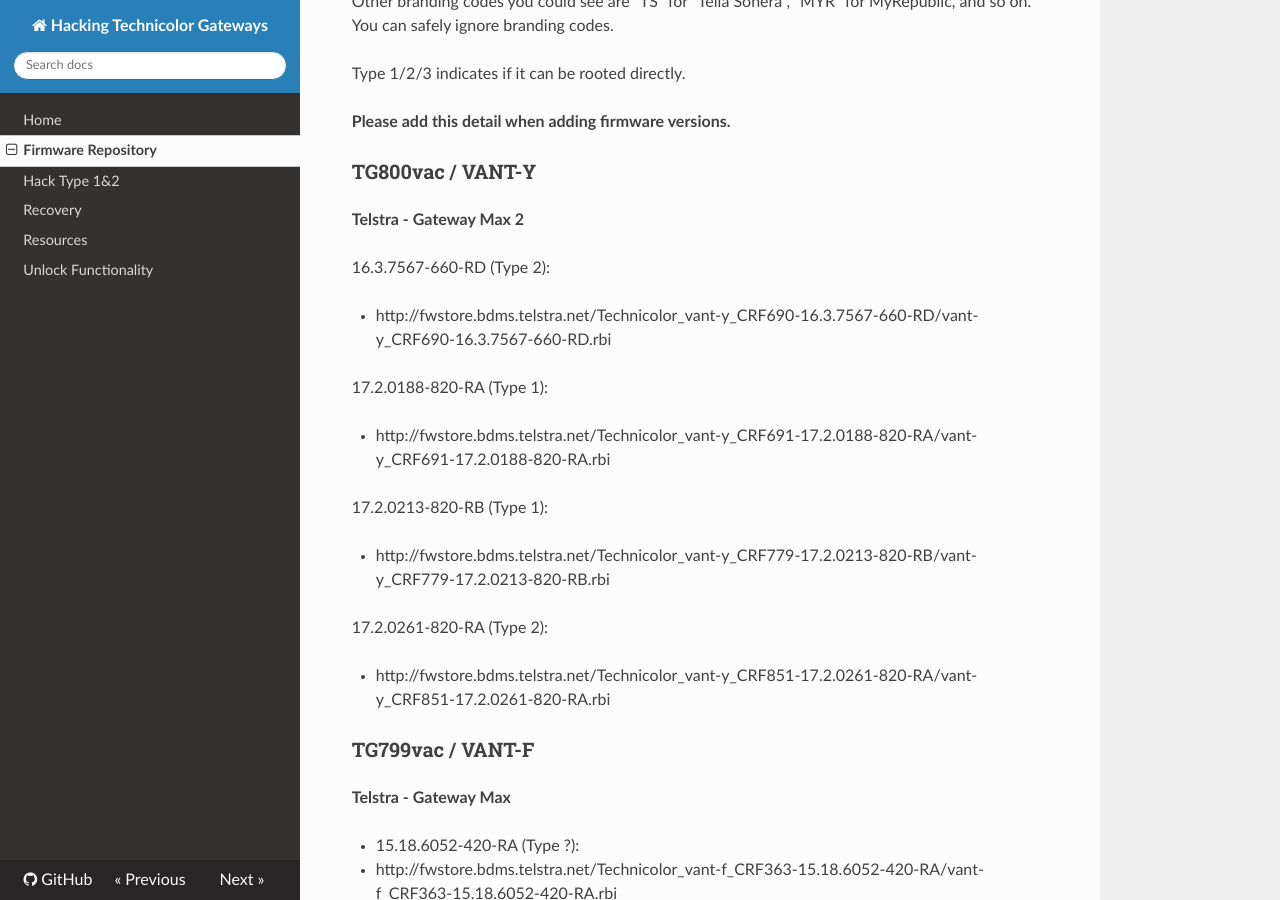
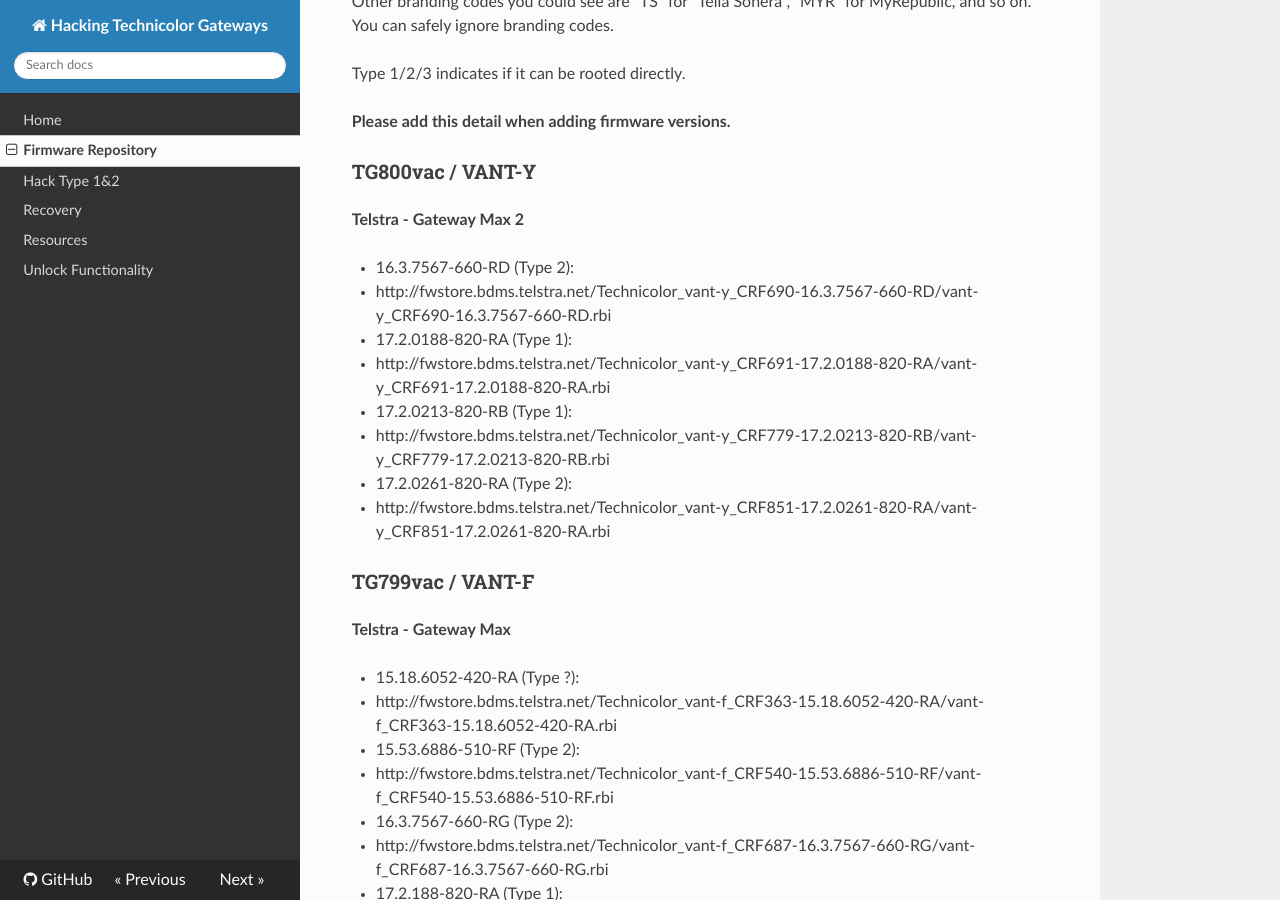
Before and after one commit to hack-technicolor/hack-technicolor, an MkDocs documentation site: the page built from docs/Firmware Repository.md, in a window 1280 px wide and 900 px high, scrolled down 1228 px. Built offline with MkDocs 1.6.1, drawn with Linux system fonts in a browser that asks for light colours; nearby versions of some CDN libraries.

```diff
--- a/docs/Firmware Repository.md
+++ b/docs/Firmware Repository.md
@@ -55,22 +55,22 @@ Type 1/2/3 indicates if it can be rooted directly.
 
 **Telstra - Gateway Max 2**
 
-16.3.7567-660-RD (Type 2):
+- 16.3.7567-660-RD (Type 2):
 
    - http://fwstore.bdms.telstra.net/Technicolor_vant-y_CRF690-16.3.7567-660-RD/vant-y_CRF690-16.3.7567-660-RD.rbi
 
 
-17.2.0188-820-RA (Type 1):
+- 17.2.0188-820-RA (Type 1):
 
    - http://fwstore.bdms.telstra.net/Technicolor_vant-y_CRF691-17.2.0188-820-RA/vant-y_CRF691-17.2.0188-820-RA.rbi
 
 
-17.2.0213-820-RB (Type 1):
+- 17.2.0213-820-RB (Type 1):
 
    - http://fwstore.bdms.telstra.net/Technicolor_vant-y_CRF779-17.2.0213-820-RB/vant-y_CRF779-17.2.0213-820-RB.rbi
 
 
-17.2.0261-820-RA (Type 2):
+- 17.2.0261-820-RA (Type 2):
 
    - http://fwstore.bdms.telstra.net/Technicolor_vant-y_CRF851-17.2.0261-820-RA/vant-y_CRF851-17.2.0261-820-RA.rbi
 
```
